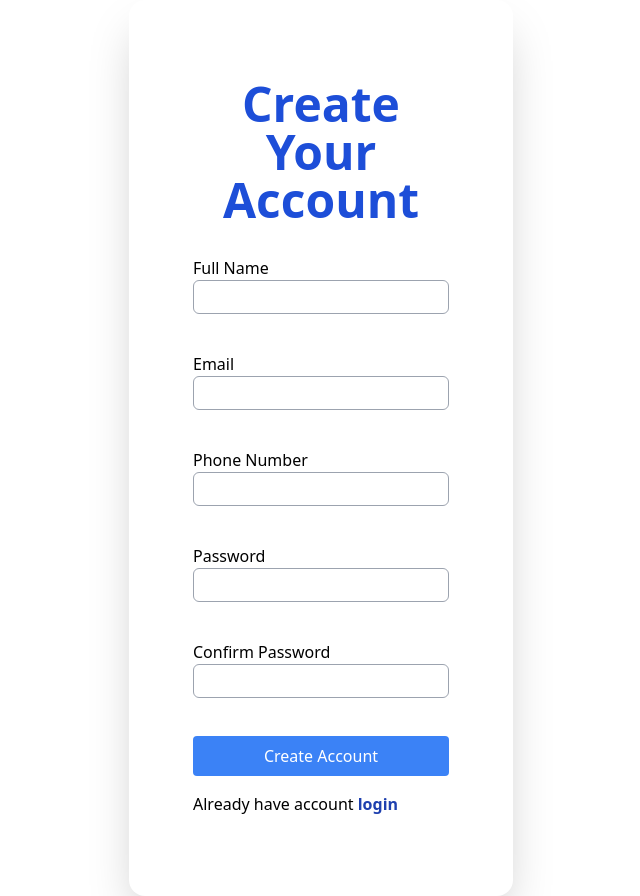
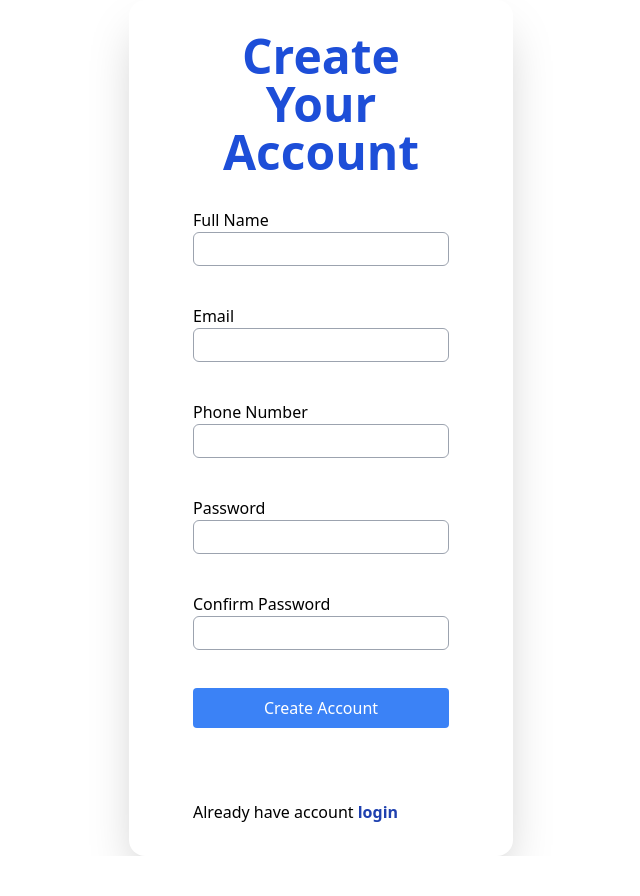
Before and after one commit to athulkrishnama/appointmentScheduler-frontend, a React (Vite) app in the folder client/: page /signup in a window 1280 px wide. Shown: the whole page, without its empty margins (319-959 px from the left). After the commit the page ends 856 px from the top, so only its background shows below. Built offline with nearby package versions, Linux system fonts and the light colour scheme.

Commit message:
loading animation implemented

```diff
--- a/client/src/components/signup/Signup.jsx
+++ b/client/src/components/signup/Signup.jsx
@@ -7,6 +7,9 @@ import { useState } from "react";
 import axios from "../../axios/axios";
 import { useNavigate } from "react-router";
 import { toast } from "react-toastify";
+import ReactLoading from 'react-loading';
+
+
 function Signup({ setOtpSent }) {
   const [passwordStrengthClass, setPasswordStrengthClass] = useState("");
   const [isSubmitting, setIsSubmitting] = useState(false);
@@ -104,7 +107,7 @@ function Signup({ setOtpSent }) {
 
       <div className="flex flex-col items-center justify-center h-full">
         <motion.div
-          className="shadow-2xl mx-8 md:mx-0 md:px-16 px-5 py-20 rounded-2xl bg-white max-w-[90vw] md:max-w-[30vw]"
+          className="shadow-2xl mx-8 md:mx-0 md:px-16 px-5 py-8 rounded-2xl bg-white max-w-[90vw] md:max-w-[30vw]"
           initial={{ scale: 0.5 }}
           animate={{ scale: 1 }}
         >
@@ -158,6 +161,8 @@ function Signup({ setOtpSent }) {
                 >
                   Create Account
                 </button>
+                <div className="flex justify-center h-10">{isSubmitting&&<ReactLoading type="bars" color="#3b82f6"/>}</div>
+
                 <p>
                   Already have account{" "}
                   <span
```
